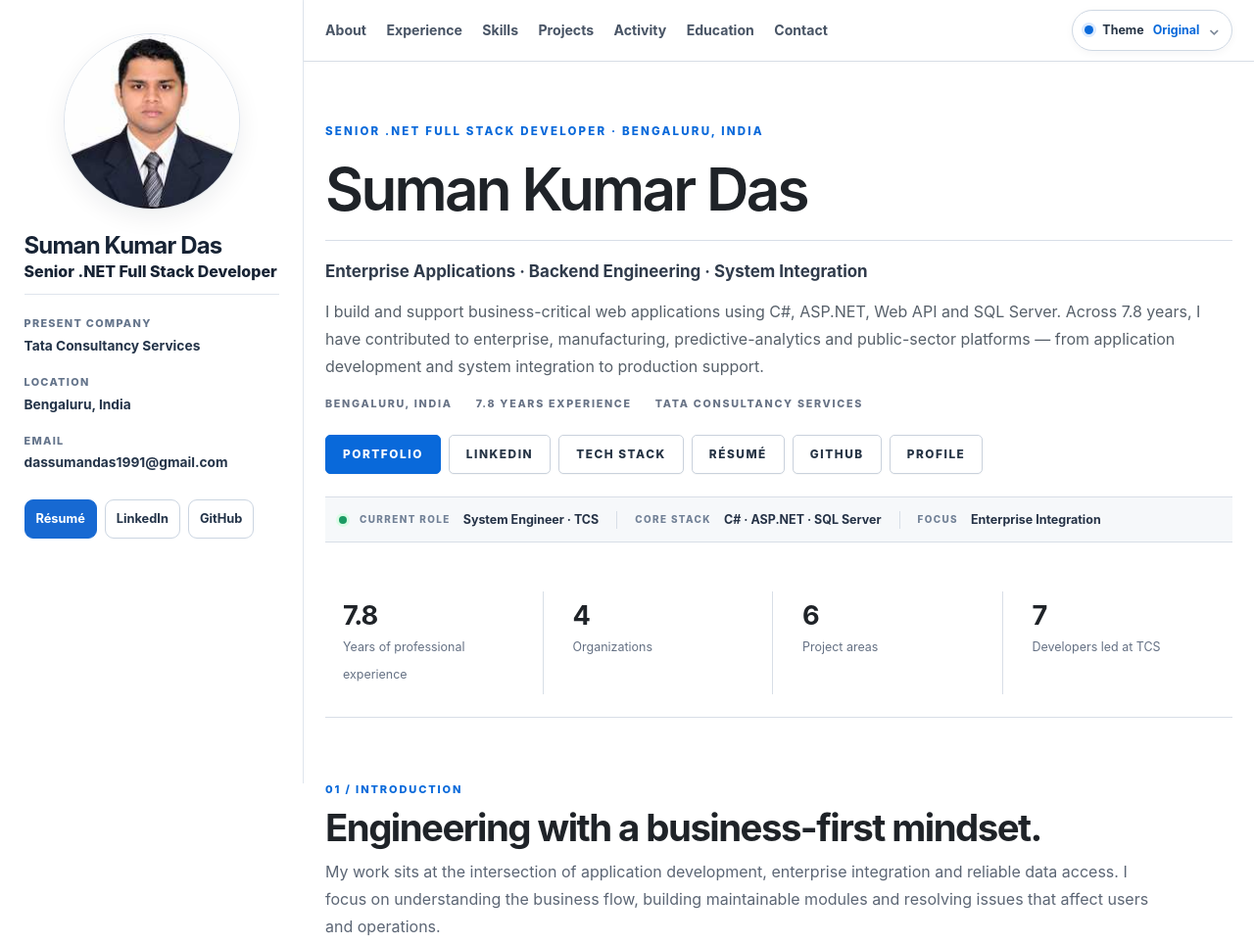
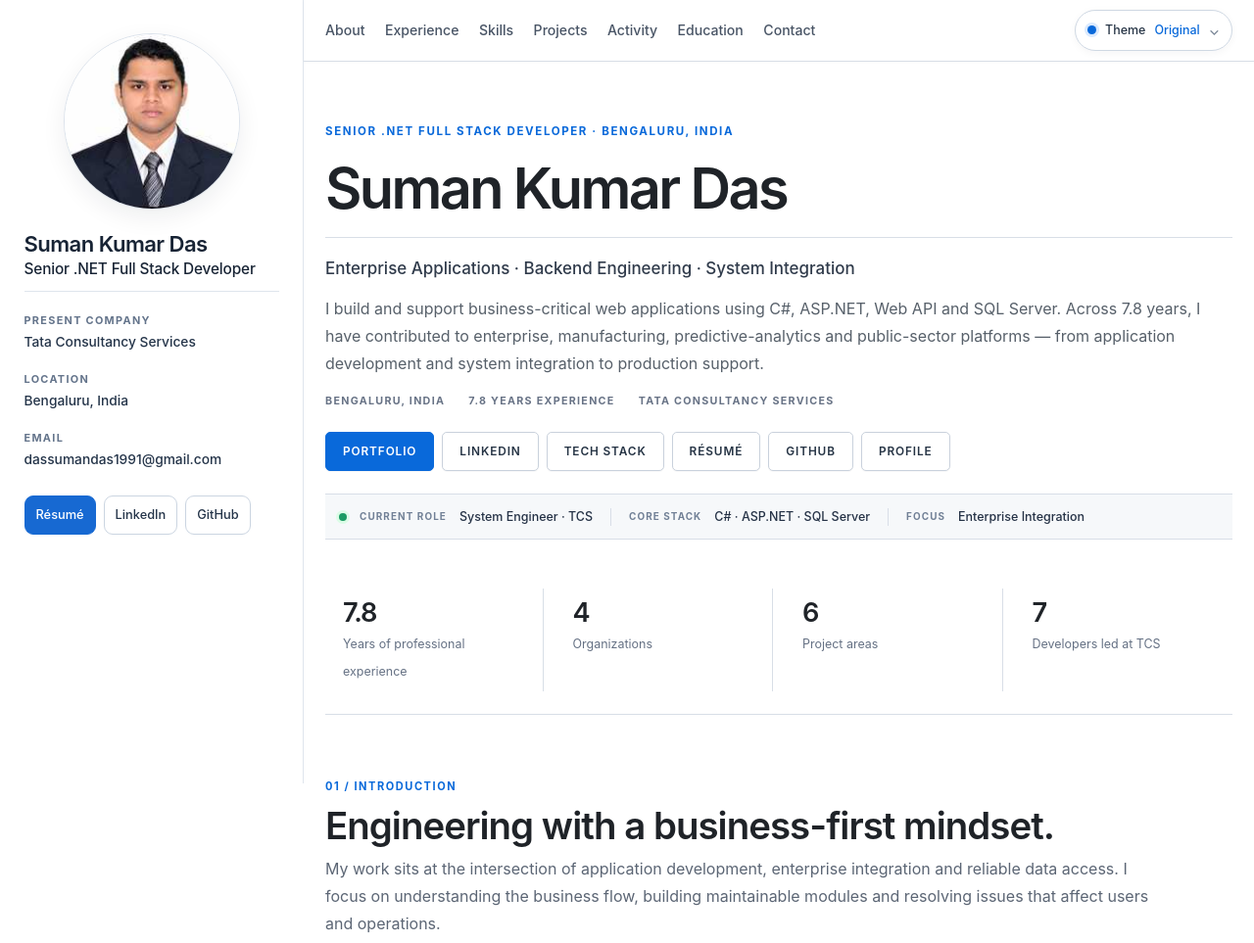
Before and after one commit to sumandfs/sumandfs.github.io, a plain HTML site: page index.html in a window 1280 px wide. Shown: the top 963 px of the page at 98% size. Drawn offline with Linux system fonts and the light colour scheme.

Commit message:
Refine portfolio typography with lighter font weights

```diff
--- a/index.html
+++ b/index.html
@@ -604,6 +604,59 @@
     html[data-theme="dark"] a { color: #7dd3fc; }
     html[data-theme="dark"] a:hover { color: #e0f2fe; }
 
+
+    /* Typography refinement: confident but not heavy */
+    body { font-weight: 400; letter-spacing: normal; }
+    .nav-links a { font-weight: 550 !important; letter-spacing: 0 !important; }
+    .sidebar-profile h2 {
+      font-size: 1.38rem !important;
+      font-weight: 600 !important;
+      letter-spacing: -.025em !important;
+    }
+    .sidebar-role {
+      font-size: .96rem !important;
+      font-weight: 550 !important;
+      letter-spacing: -.01em !important;
+    }
+    .sidebar-meta span { font-weight: 650 !important; }
+    .sidebar-meta strong, .sidebar-meta a { font-weight: 500 !important; }
+    .sidebar-actions .button {
+      font-weight: 550 !important;
+      letter-spacing: 0 !important;
+    }
+    .hero h1 {
+      font-size: clamp(2.35rem, 4.5vw, 3.65rem) !important;
+      font-weight: 600 !important;
+      letter-spacing: -.045em !important;
+      line-height: 1.12 !important;
+    }
+    .hero .role { font-weight: 550 !important; }
+    .eyebrow, .kicker { font-weight: 650 !important; letter-spacing: .14em !important; }
+    .hero-meta { font-weight: 650 !important; letter-spacing: .12em !important; }
+    .hero-actions .button {
+      font-weight: 600 !important;
+      letter-spacing: .075em !important;
+    }
+    .status-label { font-weight: 650 !important; letter-spacing: .11em !important; }
+    .status-strip strong { font-weight: 550 !important; }
+    .stat strong { font-weight: 600 !important; }
+    .section-head h2 { font-weight: 600 !important; letter-spacing: -.025em !important; }
+    .panel h3, .job h3, .project h3, .education h3, .contact-card h3 {
+      font-weight: 600 !important;
+      letter-spacing: -.015em !important;
+    }
+    .job .position { font-weight: 550 !important; }
+    .date { font-weight: 650 !important; letter-spacing: .02em !important; }
+    .tag { font-weight: 500 !important; }
+    .building-table thead th { font-weight: 650 !important; }
+    .building-table td strong { font-weight: 600 !important; }
+    .theme-trigger { font-weight: 550 !important; }
+    .theme-menu button { font-weight: 500 !important; }
+    .button { font-weight: 550 !important; letter-spacing: .015em !important; }
+    @media (max-width: 620px) {
+      .hero h1 { font-size: clamp(2.2rem, 10vw, 3rem) !important; }
+    }
+
   </style>
 </head>
 <body>
```
